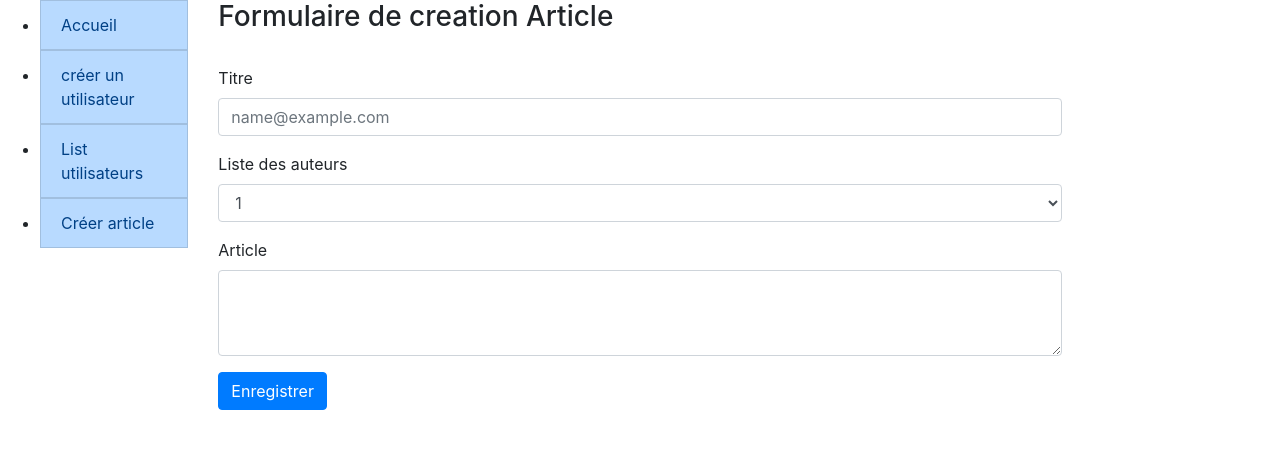
After one commit to NaturelLaurent/formextmvc, a PHP site: template src/templates/formAddArticle.php in a window 1280 px wide. The commit adds this page. Shown: the top 449 px of the page. Run offline with PHP 8.4, Linux system fonts and the light colour scheme; the template is opened without the code that fills it, so the values that code supplies are empty.

Commit message:
form article créer

```diff
--- a/public/index.php
+++ b/public/index.php
@@ -9,7 +9,9 @@ $route = [
     '/addPersonne' => 'App\Controller\AccueilController@addPerson',
     '/listPersonne' => 'App\Controller\AccueilController@listUser',
     '/userSup' => 'App\Controller\AccueilController@userSup',
-    '/userModif' => 'App\Controller\AccueilController@userModif'
+    '/userModif' => 'App\Controller\AccueilController@userModif',
+    '/addArticle' => 'App\Controller\AccueilController@addArticle'
+
 ];
 
 if (!empty($route[$pathInfo])) {
--- /dev/null
+++ b/src/templates/formAddArticle.php
@@ -0,0 +1,55 @@
+<!DOCTYPE html>
+<html>
+
+
+<head>
+    <meta charset="utf-8">
+    <!-- CSS -->
+    <link rel="stylesheet" href="https://cdn.jsdelivr.net/npm/bootstrap@4.5.3/dist/css/bootstrap.min.css" integrity="sha384-TX8t27EcRE3e/ihU7zmQxVncDAy5uIKz4rEkgIXeMed4M0jlfIDPvg6uqKI2xXr2" crossorigin="anonymous">
+
+    <!-- jQuery and JS bundle w/ Popper.js -->
+    <script src="https://code.jquery.com/jquery-3.5.1.slim.min.js" integrity="sha384-DfXdz2htPH0lsSSs5nCTpuj/zy4C+OGpamoFVy38MVBnE+IbbVYUew+OrCXaRkfj" crossorigin="anonymous"></script>
+    <script src="https://cdn.jsdelivr.net/npm/bootstrap@4.5.3/dist/js/bootstrap.bundle.min.js" integrity="sha384-ho+j7jyWK8fNQe+A12Hb8AhRq26LrZ/JpcUGGOn+Y7RsweNrtN/tE3MoK7ZeZDyx" crossorigin="anonymous"></script>
+</head>
+
+<body>
+
+    <?php require "accueilView.php"; ?>
+
+
+<div class="col-md-8">
+
+    <?php
+
+    echo ' <h3>Formulaire de creation Article</h3><br>';
+    echo '<form>
+    <div class="form-group">
+      <label for="exampleFormControlInput1">Titre</label>
+      <input type="email" class="form-control" id="exampleFormControlInput1" placeholder="name@example.com">
+    </div>
+    <div class="form-group">
+      <label for="exampleFormControlSelect1">Liste des auteurs </label>
+      <select class="form-control" id="exampleFormControlSelect1">
+        <option>1</option>
+        <option>2</option>
+        <option>3</option>
+        <option>4</option>
+        <option>5</option>
+      </select>
+    </div>
+
+    <div class="form-group">
+      <label for="exampleFormControlTextarea1">Article</label>
+      <textarea class="form-control" id="exampleFormControlTextarea1" rows="3"></textarea>
+    </div>
+    <button class="btn btn-primary" type="submit">Enregistrer</button>
+  </form>';
+
+    ?>
+</div>
+</div>
+
+
+</body>
+
+</html>
```
Also changed, not shown: src/Controller/AccueilController.php (+8 -1 lines).
